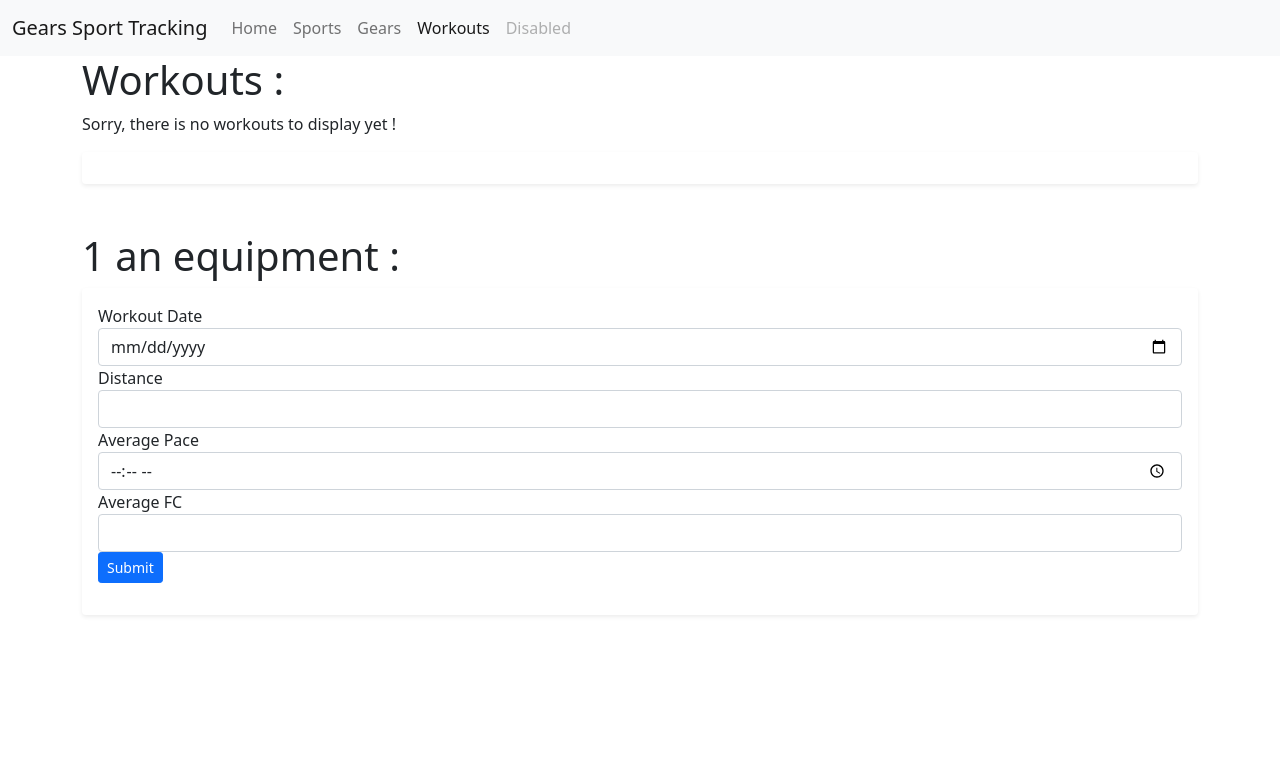
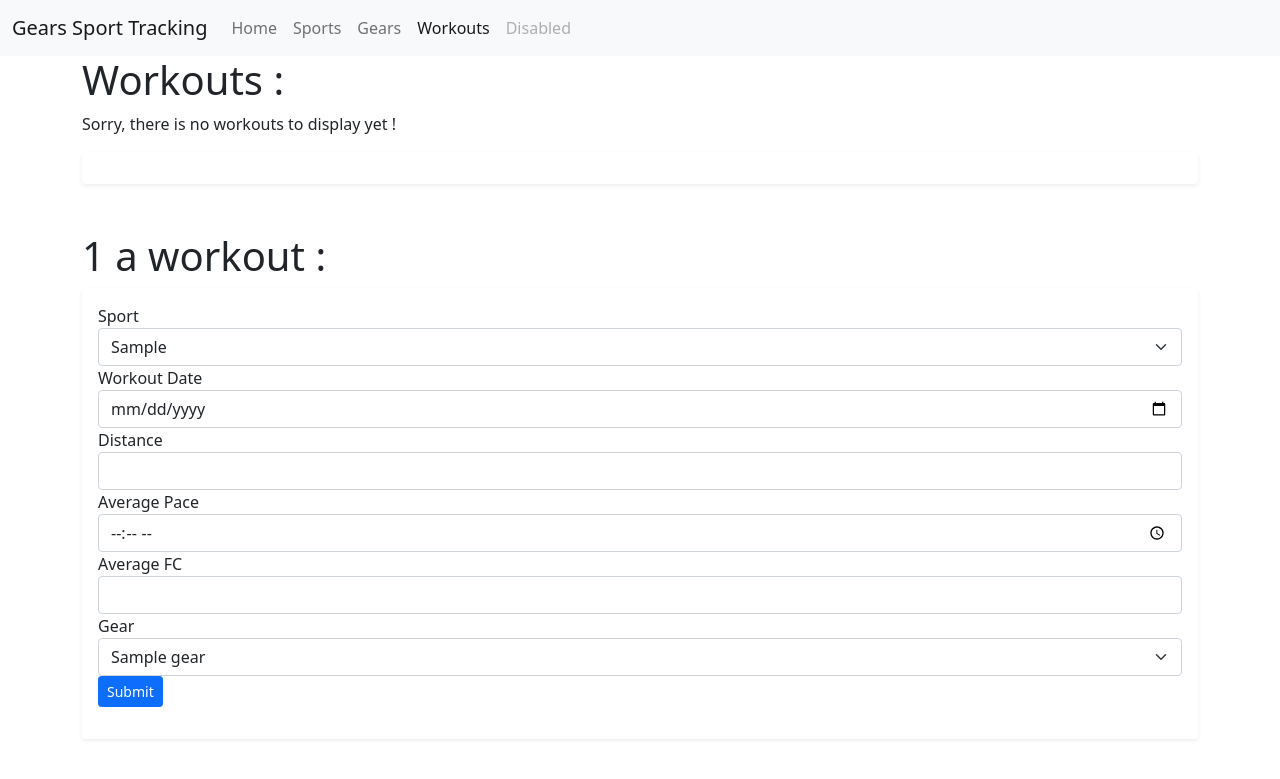
Before and after one commit to Fabien-Drx/sportstrack, a Flask app: page /workouts/1/1 in a window 1280 px wide. Shown: the top 779 px of the page. Run offline with Flask 2, Linux system fonts and the light colour scheme; tables that the repository leaves empty hold one stand-in row (Sample ...); some libraries are stand-ins or nearby versions.

Commit message:
Add form with select fields and start the add in DB (to complete ...)

```diff
--- a/app.py
+++ b/app.py
@@ -2,11 +2,12 @@ from flask import Flask, render_template, request, url_for, flash, redirect
 from flask_sqlalchemy import SQLAlchemy
 from sqlalchemy import exc
 from flask_wtf import FlaskForm
-from wtforms import StringField, SubmitField, DateField, FloatField, IntegerField
+from wtforms import StringField, SubmitField, DateField, FloatField, IntegerField, SelectField
 from wtforms.fields.html5 import DateField as html5DateField, TimeField as html5TimeField
 from wtforms.validators import DataRequired
 from flask_bootstrap import Bootstrap
 from datetime import datetime
+from wtforms.ext.sqlalchemy.fields import QuerySelectField
 
 app = Flask(__name__)
 app.config['SQLALCHEMY_DATABASE_URI'] = 'sqlite:///gearsports.db'
@@ -62,10 +63,12 @@ class GearForm(FlaskForm):
 
 
 class WorkoutForm(FlaskForm):
+    sport = QuerySelectField(label='Sport', query_factory=lambda: Sport.query.all(), get_label='sport',validators=[DataRequired()])
     workout_date = html5DateField(label='Workout Date', validators=[DataRequired()])
     distance = FloatField(label='Distance', validators=[DataRequired()])
-    avg_pace = html5TimeField(label='Average Pace', format='%m:%s', validators=[DataRequired()])
+    avg_pace = html5TimeField(label='Average Pace', format='%M:%S', validators=[DataRequired()])
     avg_fc = IntegerField(label='Average FC', validators=[DataRequired()])
+    gear = QuerySelectField(label='Gear', query_factory=lambda: Gear.query.all(), get_label='name',validators=[DataRequired()])
     submit = SubmitField('Add Workout')
 
 
@@ -185,6 +188,26 @@ def workouts(action=None, id=-1):
 
     create_workout_form = WorkoutForm()
 
+    if request.method == 'POST' and create_workout_form.validate():
+        if action == 'add':
+            new_workout = Workout(sport_id=create_workout_form.sport.data,
+                                workout_date=create_workout_form.workout_date.data,
+                                distance=create_workout_form.distance.data,
+                                avg_pace=create_workout_form.avg_pace.data,
+                                avg_fc=create_workout_form.avg_fc.data
+                            )
+            # TODO : Add new track but we have to retrieve the workout_id from the insert
+            # TODO : and change the field type for avg_pace to time and not float
+
+            try:
+                db.session.add(new_workout)
+                db.session.commit()
+                action = None
+            except exc.IntegrityError:
+                db.session.rollback()
+                flash('A workout with the same name already exists', 'alert-danger')
+
+
     return render_template('workouts.html',
                            workouts_list=[],
                            page_workouts_active="active",
@@ -192,30 +215,5 @@ def workouts(action=None, id=-1):
                            action=action)
 
 
-#  to delete :
-#@app.route('/<cat>/<int:id>/edit', methods=['GET', 'POST'])
-#def edit(cat, id):
-#    if cat == 'sports':
-#        obj_to_upd = Sport.query.get(id)
-#        form = SportForm()
-#        form.sport.data = obj_to_upd.sport
-#    elif cat == 'gears':
-#        obj_to_upd = Gear.query.get(id)
-#        form = GearForm(obj_to_upd)
-#    elif cat == 'workouts':
-#        pass
-#    else:
-#        pass
-#
-#    if request.method == 'POST' and form.validate():
-#        obj_to_upd.sport = form.sport.data
-#        db.session.commit()
-#        return redirect(url_for(cat))
-#
-#
-#    return render_template('edit.html', form=form)
-
-
-
 if __name__ == '__main__':
     app.run()
--- a/templates/workouts.html
+++ b/templates/workouts.html
@@ -36,15 +36,21 @@
     {% endif %}
 
     {% if action is not none %}
-    <H1 class="display-6">{{ action | capitalize }} an equipment :</H1>
+    <H1 class="display-6">{{ action | capitalize }} a workout :</H1>
     <div class="shadow-sm p-3 mb-5 bg-body rounded">
         <form action="" method="post" class="form" role="form">
             {{ create_workout_form.csrf_token() }}
             <d1>
+                {{ wtf.form_field(create_workout_form.sport, class='form-select') }}
                 {{ wtf.form_field(create_workout_form.workout_date, class='form-control') }}
                 {{ wtf.form_field(create_workout_form.distance, class='form-control') }}
                 {{ wtf.form_field(create_workout_form.avg_pace, class='form-control') }}
+                <script type="text/javascript">
+                    $(".form_datetime").datetimepicker({format: 'ii:ss'});
+                </script>
                 {{ wtf.form_field(create_workout_form.avg_fc, class='form-control') }}
+                {{ wtf.form_field(create_workout_form.gear  , class='form-select') }}
+
             </d1>
             <p><input type=submit class='btn btn-primary btn-sm btn-block'>
         </form>
```
